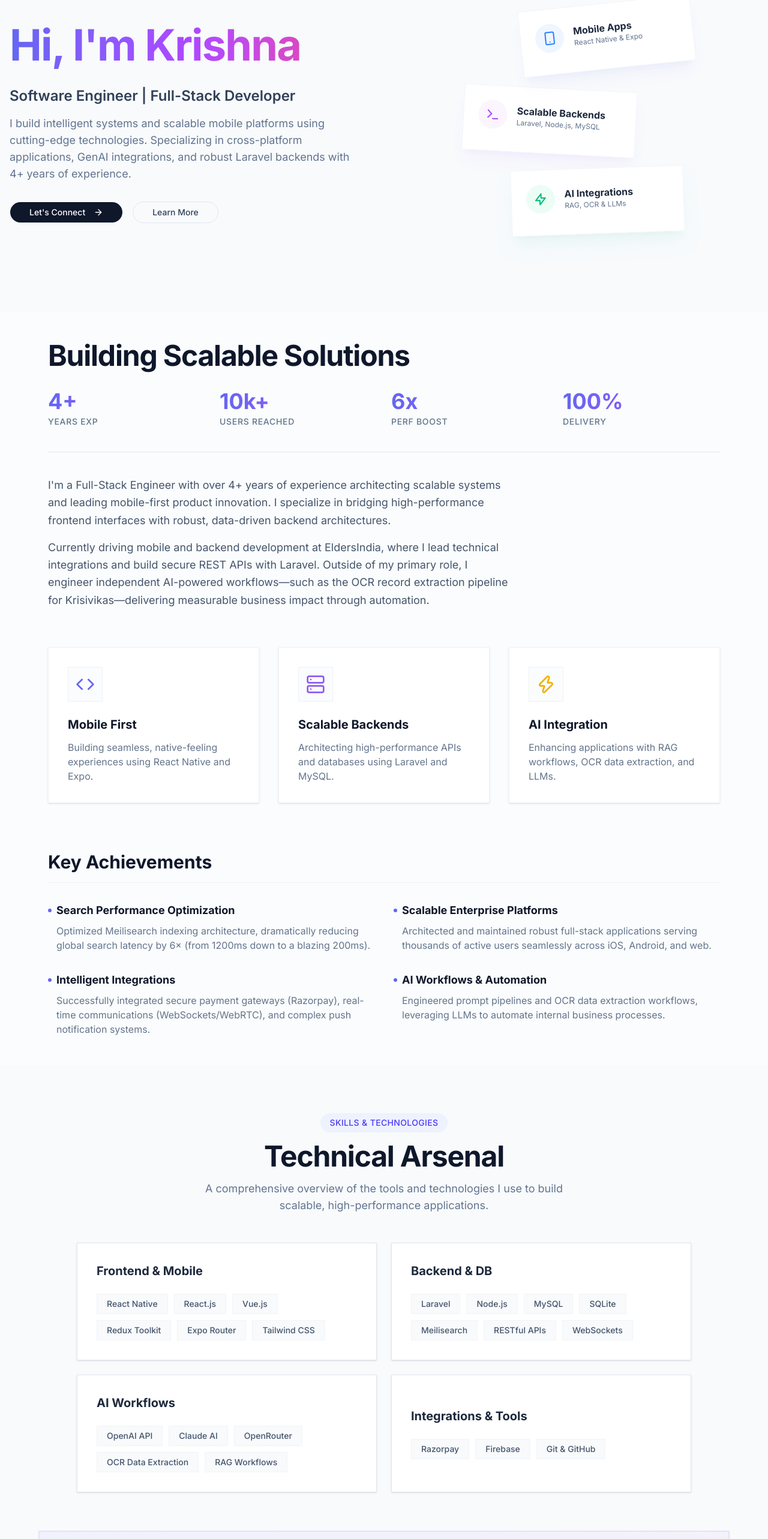
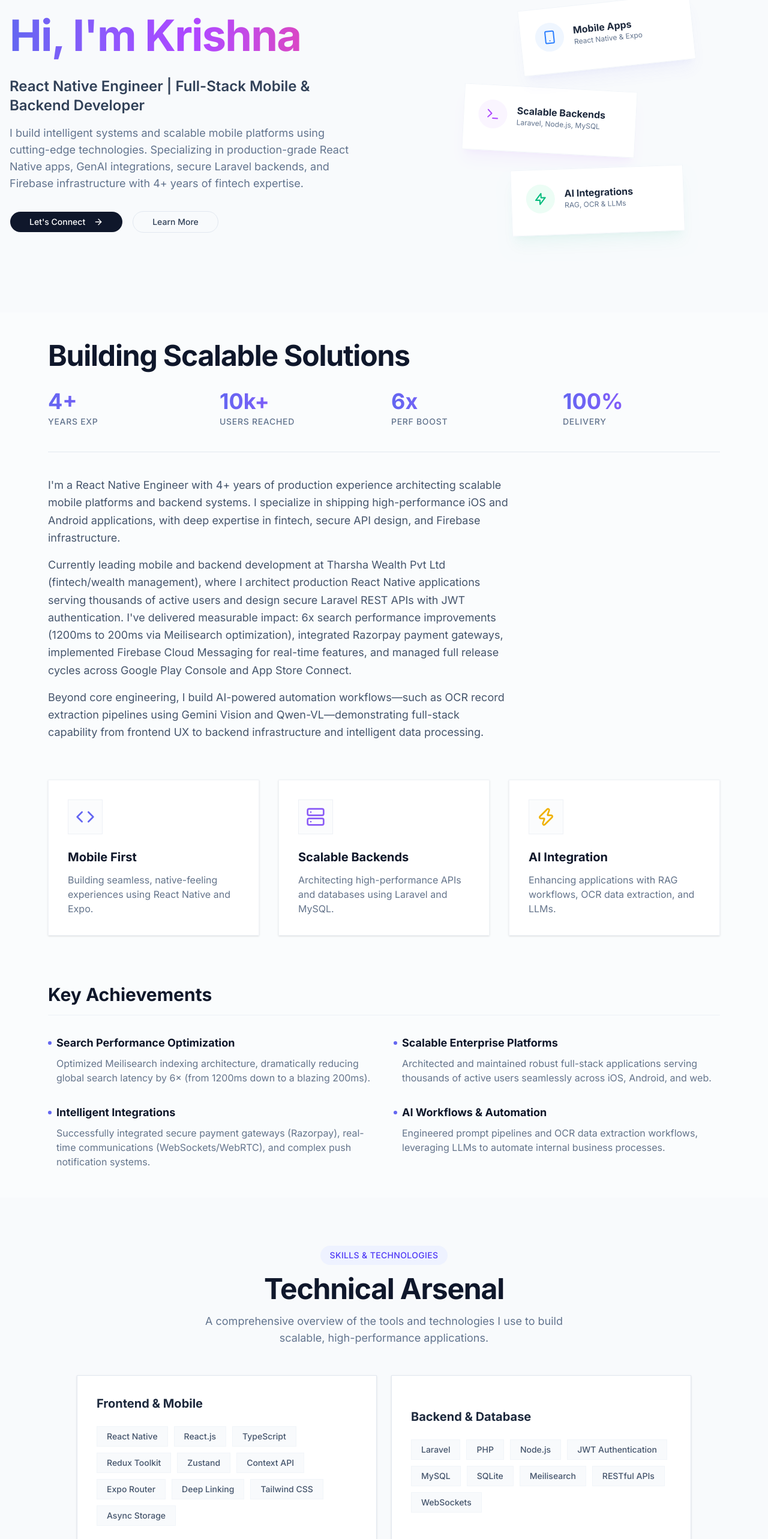
Before and after one commit to krishnavmalak/portfolio, a Next.js app: page / in a window 1280 px wide. Shown: the part 199-2765 px from the top of the page at 60% size. Built offline with nearby package versions, Linux system fonts and the light colour scheme.

Commit message:
feat: synchronize portfolio components and README with resume data

```diff
--- a/src/components/sections/About.tsx
+++ b/src/components/sections/About.tsx
@@ -47,10 +47,13 @@ export function About() {
 
           <div className="text-lg text-slate-600 max-w-3xl leading-relaxed space-y-4">
             <p>
-              I'm a Full-Stack Engineer with over 4+ years of experience architecting scalable systems and leading mobile-first product innovation. I specialize in bridging high-performance frontend interfaces with robust, data-driven backend architectures.
+              I'm a React Native Engineer with 4+ years of production experience architecting scalable mobile platforms and backend systems. I specialize in shipping high-performance iOS and Android applications, with deep expertise in fintech, secure API design, and Firebase infrastructure.
             </p>
             <p>
-              Currently driving mobile and backend development at EldersIndia, where I lead technical integrations and build secure REST APIs with Laravel. Outside of my primary role, I engineer independent AI-powered workflows—such as the OCR record extraction pipeline for Krisivikas—delivering measurable business impact through automation.
+              Currently leading mobile and backend development at Tharsha Wealth Pvt Ltd (fintech/wealth management), where I architect production React Native applications serving thousands of active users and design secure Laravel REST APIs with JWT authentication. I've delivered measurable impact: 6x search performance improvements (1200ms to 200ms via Meilisearch optimization), integrated Razorpay payment gateways, implemented Firebase Cloud Messaging for real-time features, and managed full release cycles across Google Play Console and App Store Connect.
+            </p>
+            <p>
+              Beyond core engineering, I build AI-powered automation workflows—such as OCR record extraction pipelines using Gemini Vision and Qwen-VL—demonstrating full-stack capability from frontend UX to backend infrastructure and intelligent data processing.
             </p>
 
           </div>
--- a/src/components/sections/Hero.tsx
+++ b/src/components/sections/Hero.tsx
@@ -22,10 +22,10 @@ export function Hero() {
               Hi, I'm Krishna
             </h1>
             <h2 className="text-xl md:text-2xl font-semibold text-slate-700">
-              Software Engineer | Full-Stack Developer
+              React Native Engineer | Full-Stack Mobile & Backend Developer
             </h2>
             <p className="text-lg text-slate-500 max-w-xl">
-              I build intelligent systems and scalable mobile platforms using cutting-edge technologies. Specializing in cross-platform applications, GenAI integrations, and robust Laravel backends with 4+ years of experience.
+              I build intelligent systems and scalable mobile platforms using cutting-edge technologies. Specializing in production-grade React Native apps, GenAI integrations, secure Laravel backends, and Firebase infrastructure with 4+ years of fintech expertise.
             </p>
           </div>
 
--- a/src/components/sections/KeyAchievements.tsx
+++ b/src/components/sections/KeyAchievements.tsx
@@ -7,32 +7,52 @@ const achievements = [
   {
     id: "ai-ocr",
     title: "AI-Powered OCR Pipeline",
-    description: "Engineered a high-performance AI extraction pipeline for Krisivikas using Gemini and Qwen-VL to accurately read handwritten dairy ledgers and convert them directly into structured relational databases.",
+    description: "Engineered a high-performance AI extraction pipeline for Krisivikas using Gemini Vision and Qwen-VL to accurately read handwritten dairy ledgers and convert them into structured relational databases. Delivered intelligent automation reducing manual data entry workload.",
     icon: <Brain className="w-6 h-6" />,
     color: "text-purple-600",
     bgColor: "bg-purple-100",
     borderColor: "border-purple-200",
-    tags: ["GenAI", "OCR", "LLMs", "Data Automation"]
+    tags: ["GenAI", "OCR", "Gemini Vision", "Qwen-VL", "LLMs", "Data Automation"]
   },
   {
     id: "scalable-platforms",
-    title: "Enterprise Mobile Platforms",
-    description: "Architected and deployed scalable React Native applications serving thousands of active users, featuring seamless Razorpay payment gateways and learning management systems (LMS).",
+    title: "Production React Native Apps (10k+ Users)",
+    description: "Architected and deployed scalable React Native applications serving thousands of active users in the fintech domain. Integrated Razorpay payment gateways, Firebase Authentication, Cloud Firestore, FCM push notifications, and learning management systems (LMS).",
     icon: <Smartphone className="w-6 h-6" />,
     color: "text-indigo-600",
     bgColor: "bg-indigo-100",
     borderColor: "border-indigo-200",
-    tags: ["React Native", "Expo", "Laravel", "REST APIs"]
+    tags: ["React Native", "Expo", "Firebase", "Razorpay", "JWT Auth", "App Store Connect"]
   },
   {
     id: "performance",
-    title: "High-Performance Backends",
-    description: "Designed robust Laravel REST APIs and optimized complex database queries. Successfully improved Meilisearch indexing latency from 1200ms to 200ms—a massive 6× performance boost.",
+    title: "Performance & Backend Optimization",
+    description: "Designed robust Laravel REST APIs with JWT authentication and optimized complex database queries. Improved Meilisearch indexing latency from 1200ms to 200ms—a 6× performance boost. Managed full release cycles via Google Play Console and App Store Connect.",
     icon: <Zap className="w-6 h-6" />,
     color: "text-emerald-600",
     bgColor: "bg-emerald-100",
     borderColor: "border-emerald-200",
-    tags: ["PHP", "MySQL", "Meilisearch", "Optimization"]
+    tags: ["PHP", "Laravel", "MySQL", "Meilisearch", "Optimization", "DevOps", "Google Play Console"]
+  },
+  {
+    id: "firebase",
+    title: "Firebase & Real-Time Infrastructure",
+    description: "Built comprehensive Firebase infrastructure including Cloud Firestore NoSQL databases, real-time synchronization, Firebase Storage for media management, and Cloud Messaging (FCM) for push notifications and in-app messaging.",
+    icon: <Database className="w-6 h-6" />,
+    color: "text-orange-600",
+    bgColor: "bg-orange-100",
+    borderColor: "border-orange-200",
+    tags: ["Firebase Auth", "Firestore", "Cloud Messaging", "FCM", "Storage", "Real-time Sync"]
+  },
+  {
+    id: "integrations",
+    title: "Payment & Service Integrations",
+    description: "Seamlessly integrated Razorpay payment gateway, SMS notification services, and email integration for transactional communications. Ensured PCI compliance and secure handling of sensitive payment data.",
+    icon: <Sparkles className="w-6 h-6" />,
+    color: "text-pink-600",
+    bgColor: "bg-pink-100",
+    borderColor: "border-pink-200",
+    tags: ["Razorpay", "SMS Integration", "Email Integration", "PCI Compliance", "Webhooks"]
   }
 ];
 
--- a/src/components/sections/SkillsMatrix.tsx
+++ b/src/components/sections/SkillsMatrix.tsx
@@ -8,22 +8,32 @@ const skillCategories = [
   {
     id: "frontend",
     title: "Frontend & Mobile",
-    items: ["React Native", "React.js", "Vue.js", "Redux Toolkit", "Expo Router", "Tailwind CSS"]
+    items: ["React Native", "React.js", "TypeScript", "Redux Toolkit", "Zustand", "Context API", "Expo Router", "Deep Linking", "Tailwind CSS", "Async Storage"]
   },
   {
     id: "backend",
-    title: "Backend & DB",
-    items: ["Laravel", "Node.js", "MySQL", "SQLite", "Meilisearch", "RESTful APIs", "WebSockets"]
+    title: "Backend & Database",
+    items: ["Laravel", "PHP", "Node.js", "JWT Authentication", "MySQL", "SQLite", "Meilisearch", "RESTful APIs", "WebSockets"]
+  },
+  {
+    id: "firebase",
+    title: "Firebase & Cloud",
+    items: ["Firebase Auth", "Cloud Firestore", "Firebase Storage", "Cloud Messaging (FCM)", "Push Notifications"]
   },
   {
     id: "ai",
-    title: "AI Workflows",
-    items: ["OpenAI API", "Claude AI", "OpenRouter", "OCR Data Extraction", "RAG Workflows"]
+    title: "AI & Automation",
+    items: ["GenAI Integration", "OpenAI API", "Claude AI", "Gemini Vision", "OCR Data Extraction", "RAG Workflows", "LLMs"]
   },
   {
     id: "integrations",
-    title: "Integrations & Tools",
-    items: ["Razorpay", "Firebase", "Git & GitHub"]
+    title: "Payments & Integrations",
+    items: ["Razorpay", "SMS Integration", "Email Integration", "Git & GitHub", "GitHub Actions"]
+  },
+  {
+    id: "devops",
+    title: "DevOps & Deployment",
+    items: ["Google Play Console", "App Store Connect", "Cloudflare Pages", "Cloudflare DNS", "Release Cycle Management"]
   }
 ];
 
```
Also changed, not shown: 1 other file (tests, documents, lock files or other folders).
